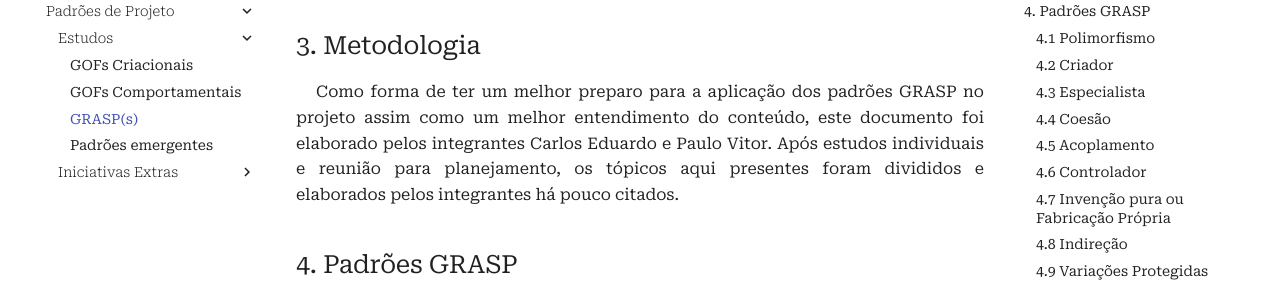
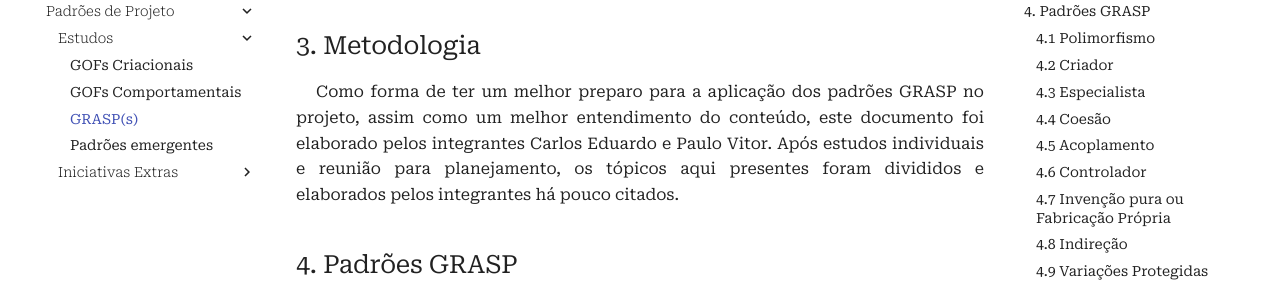
Before and after one commit to UnBArqDsw2021-2/2021.2_G4_CadernetaDeCampoDigital_docs, an MkDocs documentation site: the page built from docs/padroes_projetos/estudos/grasp.md, in a window 1280 px wide and 900 px high, scrolled down 719 px. Shown: the part 178-467 px from the top of the window. Built offline with MkDocs 1.6.1 and Material for MkDocs 9.7.7, drawn with Linux system fonts in a browser that asks for light colours; comment, search, counter and statistics services are not loaded; some of the changed text lies outside the part shown.

Commit message:
(#93) Corrigindo sintaxe
Co-authored-by: PauloAbiAcl <pv.silva23@hotmail.com>

```diff
--- a/docs/padroes_projetos/estudos/grasp.md
+++ b/docs/padroes_projetos/estudos/grasp.md
@@ -17,7 +17,7 @@
 
 ## 3. Metodologia
 
-<p align="justify" style="text-indent: 20px">Como forma de ter um melhor preparo para a aplicação dos padrões GRASP no projeto assim como um melhor entendimento do conteúdo, este documento foi elaborado pelos integrantes Carlos Eduardo e Paulo Vitor. Após estudos individuais e reunião para planejamento, os tópicos aqui presentes foram divididos e elaborados pelos integrantes há pouco citados. </p>
+<p align="justify" style="text-indent: 20px">Como forma de ter um melhor preparo para a aplicação dos padrões GRASP no projeto, assim como um melhor entendimento do conteúdo, este documento foi elaborado pelos integrantes Carlos Eduardo e Paulo Vitor. Após estudos individuais e reunião para planejamento, os tópicos aqui presentes foram divididos e elaborados pelos integrantes há pouco citados. </p>
 
 ## 4. Padrões GRASP
 
@@ -127,7 +127,7 @@
 
 <p align="justify" style="text-indent: 20px"> Determina que o objeto intermediário crie uma camada de indireção entre dois componentes que não mais dependem um do outro: ambos dependem da indireção, ou seja, este princípio ajuda a manter o baixo acoplamento, delegando responsabilidades através de uma classe mediadora [8].</p>
 
-<p align="justify" style="text-indent: 20px"> Existem muitas formas de se aplicar a indireção. O padrão Controller é um exemplo de indireção, outro excelente exemplo de aplicação deste conceito é a Injeção de Dependência (Exemplo abaixo), além do que diversos design-patterns também se beneficiam deste conceito, por exemplo: Abstract Factory, Facade, Adapter, Strategy, Proxy, etc [10]. </p>
+<p align="justify" style="text-indent: 20px"> Existem muitas formas de se aplicar a indireção. O padrão Controlador é um exemplo de indireção, outro excelente exemplo de aplicação deste conceito é a Injeção de Dependência (Exemplo abaixo), além do que diversos design-patterns também se beneficiam deste conceito, por exemplo: Abstract Factory, Facade, Adapter, Strategy, Proxy, etc [10]. </p>
 
 <center>
 <img src="../../../assets/padroes_projetos/exemplo_indirecao.png" class="zoom">
```
